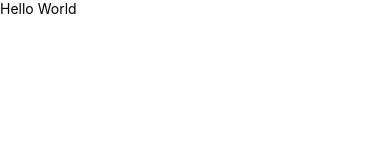
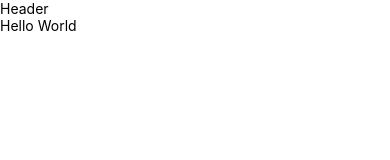
Before and after one commit to destawardiani/ProductList, a React Native app: screen / in a window 390 px wide. Shown: the top 160 px of the page. Built offline with nearby package versions, Linux system fonts and the light colour scheme.

Commit message:
checkpoint 3

```diff
--- a/App.js
+++ b/App.js
@@ -1,10 +1,13 @@
 import React, { Component } from 'react';
 import { View, Text } from 'react-native';
+
+import Header from './src/components/Header'
 
 class App extends Component {
   render() {
     return (
       <View>
+        <Header />
         <Text>Hello World</Text>
       </View>
     )
--- /dev/null
+++ b/src/components/Header.js
@@ -0,0 +1,13 @@
+import React, { Component } from 'react';
+import { View, Text } from 'react-native';
+
+class Header extends Component {
+    render() {
+      return (
+        <View>
+            <Text>Header</Text>
+        </View>
+      )
+    }
+  }
+  export default Header;
```
